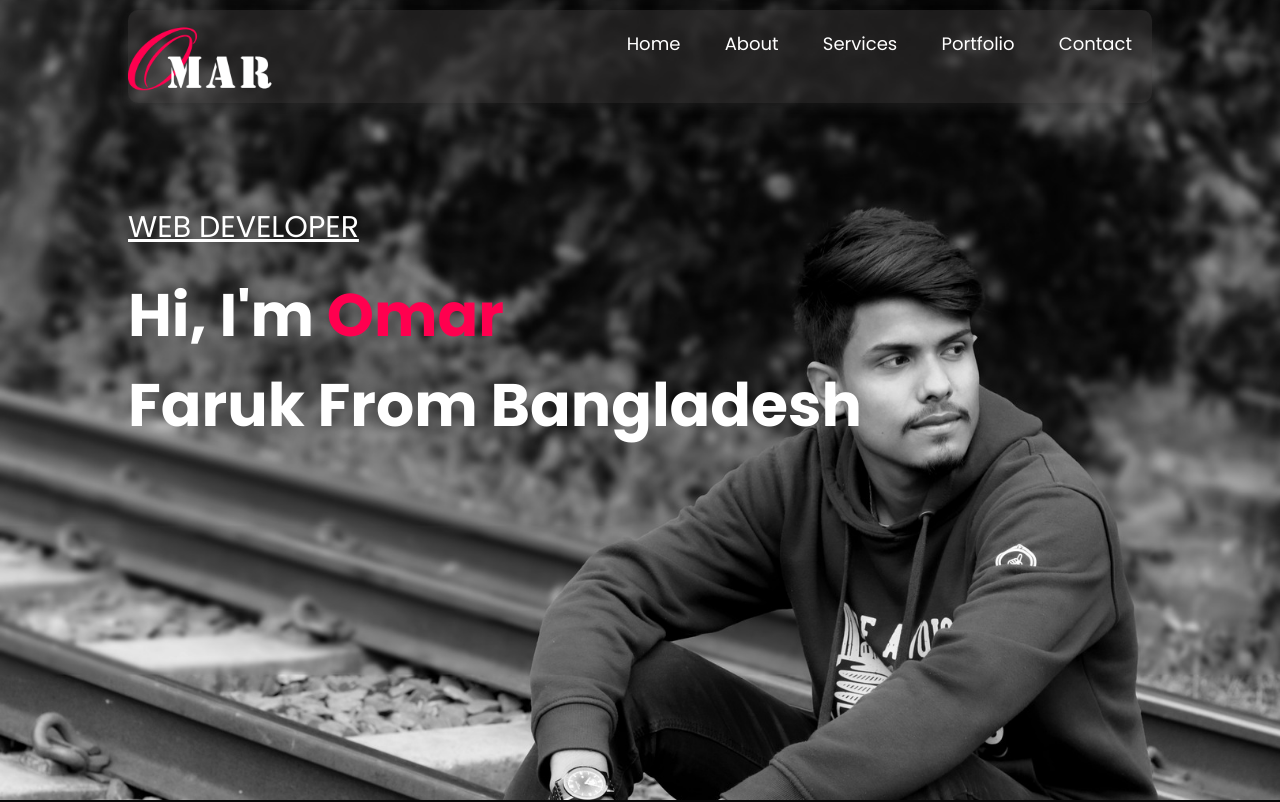
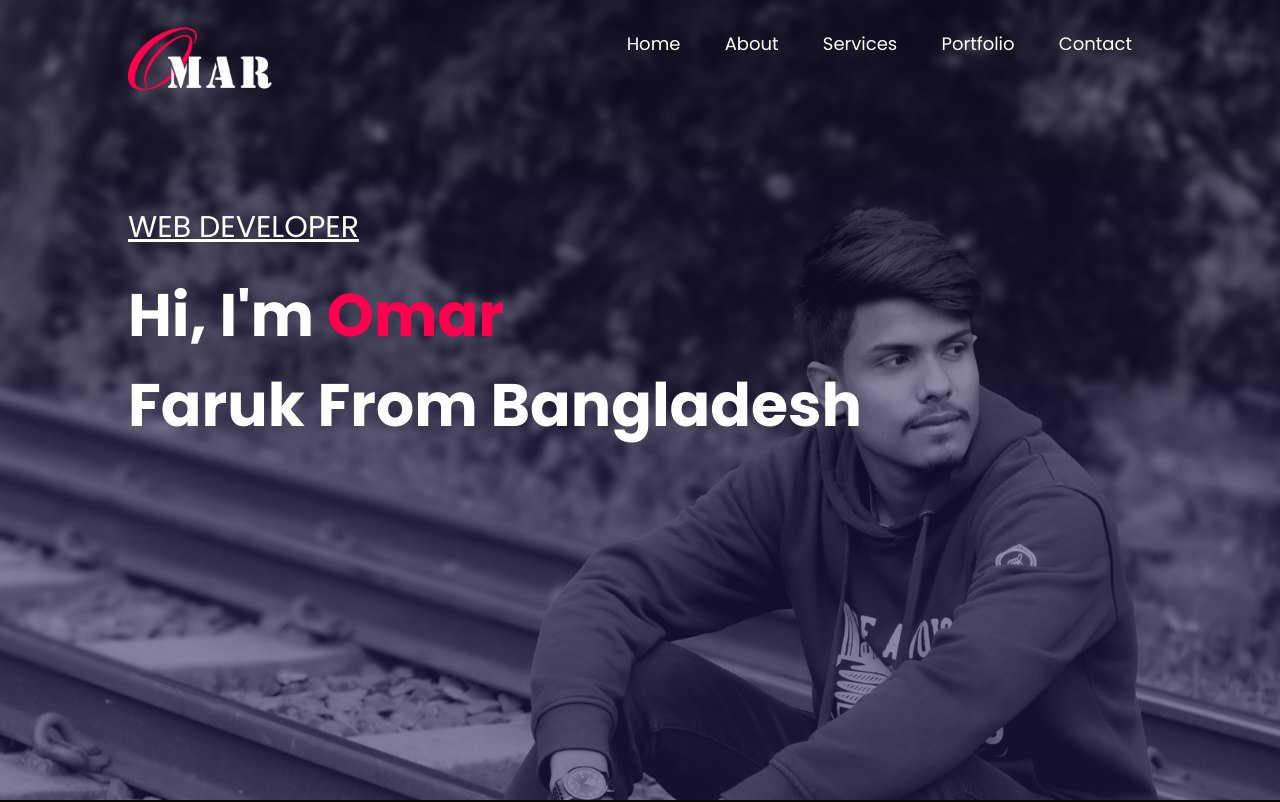
Before and after one commit to wdeveloperomar/my-port-folio, a plain HTML site: page index.html in a window 1280 px wide. Shown: the top 802 px of the page. Drawn offline with Linux system fonts and the light colour scheme.

Commit message:
added blu shed overley color

```diff
--- a/style.css
+++ b/style.css
@@ -16,7 +16,8 @@ body{
 #header{
     width: 100%;
     height: 100vh;
-    background-image: url(images/Background.jpg);
+    background: black;
+    background: linear-gradient(#1b174162, #241f5a88), url(./images/Background.jpg);
     background-size: cover;
     background-position: center;
     display: table;
@@ -31,9 +32,7 @@ nav{
     align-items: top;
     justify-content: space-between;
     flex-wrap: wrap;
-    background-color: #3b383877;
-    border-radius: 10px;
-    box-shadow: #2626266e 0px 5px 10px;
+
 }
 .logo{
     width: 200px;
```
